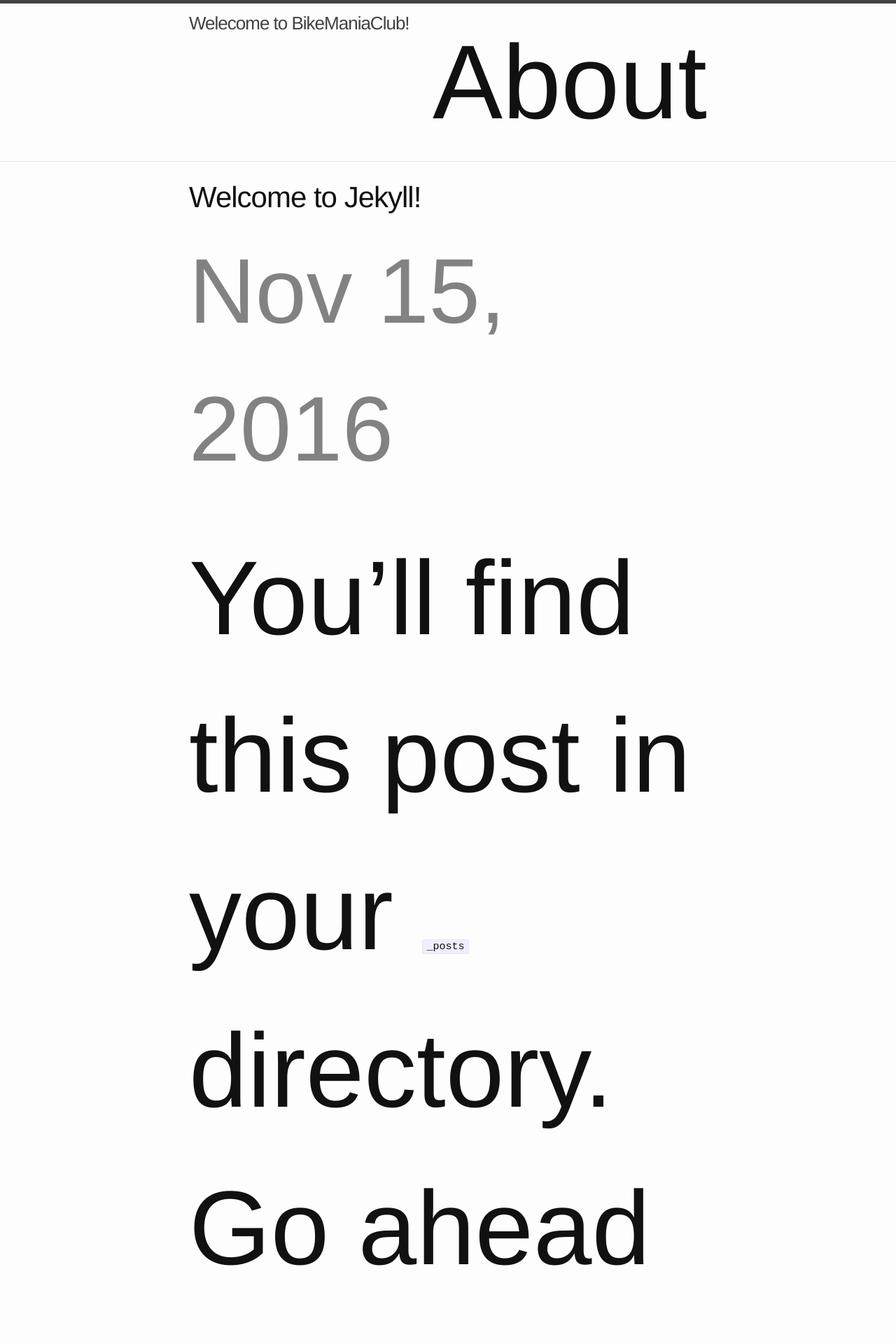
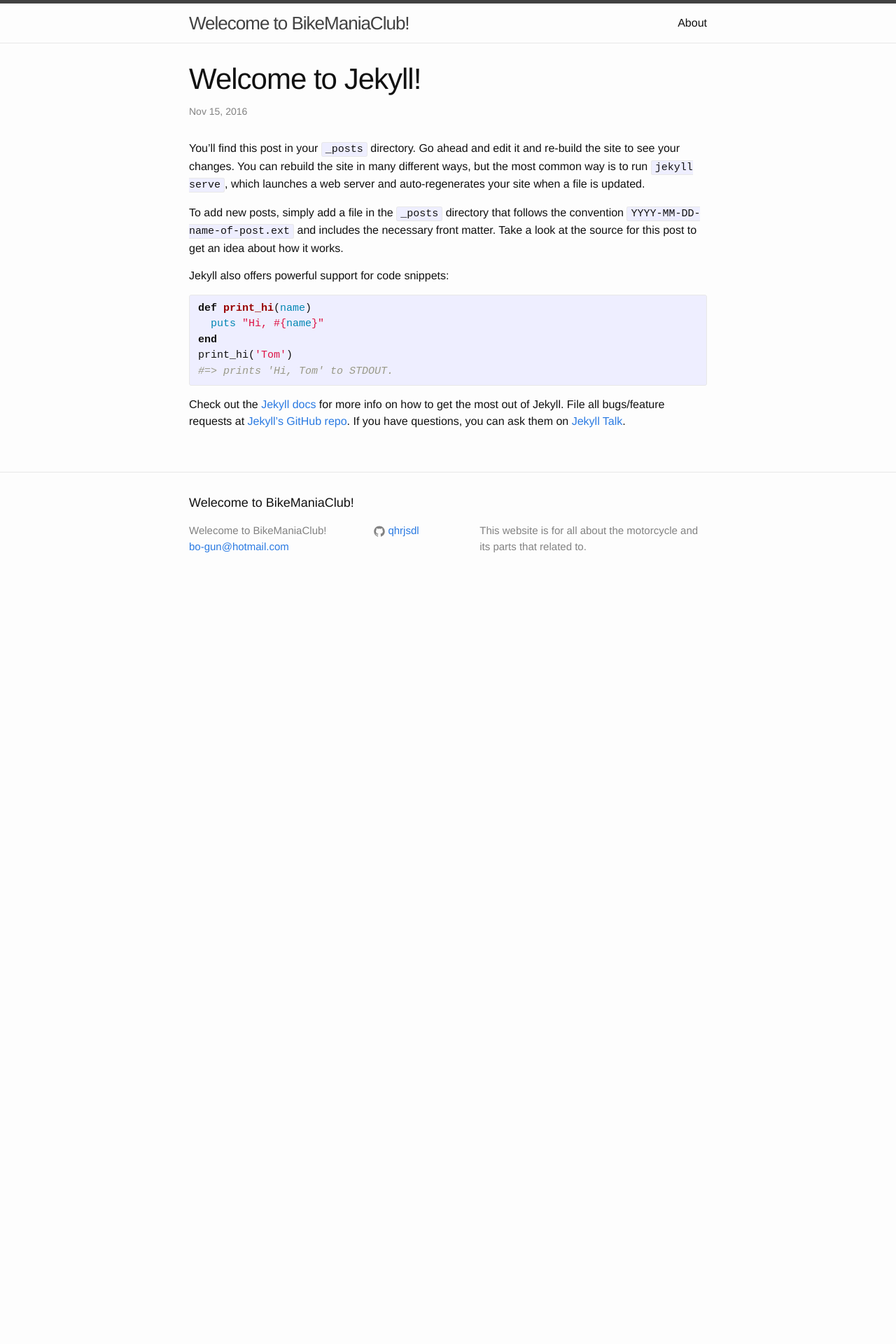
Before and after one commit to qhrjsdl/qhrjsdl.github.io, a Jekyll site: the page built from _posts/2016-11-14-welcome-to-jekyll.markdown, in a window 1280 px wide. Shown: the top 1920 px of the page at 70% size. Built offline with Jekyll 4.4.1, drawn with Linux system fonts in a browser that asks for light colours; after the commit the page ends 900 px from its top, so only the background shows below that.

Commit message:
Update main.scss

```diff
--- a/css/main.scss
+++ b/css/main.scss
@@ -7,7 +7,7 @@
 
 // Our variables
 $base-font-family: "Helvetica Neue", Helvetica, Arial, sans-serif;
-$base-font-size:   150px;
+$base-font-size:   16px;
 $base-font-weight: 400;
 $small-font-size:  $base-font-size * 0.875;
 $base-line-height: 1.5;
```
